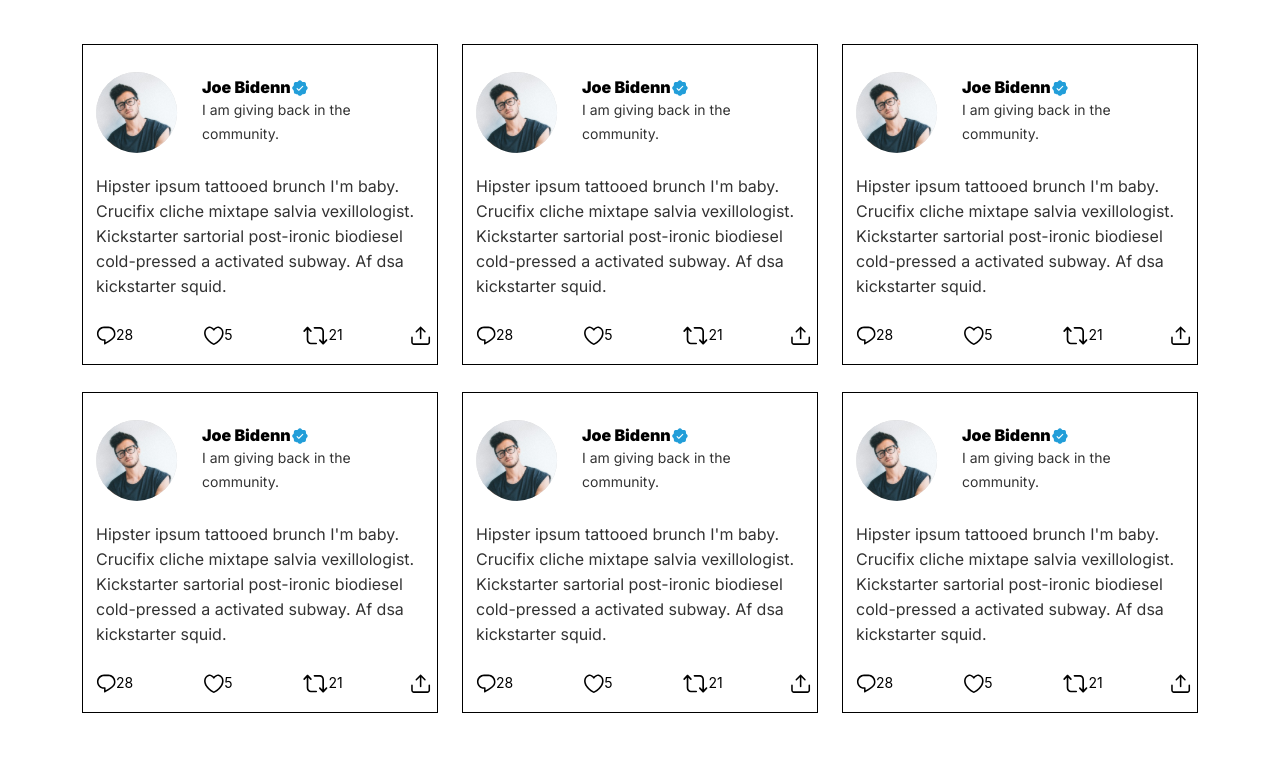
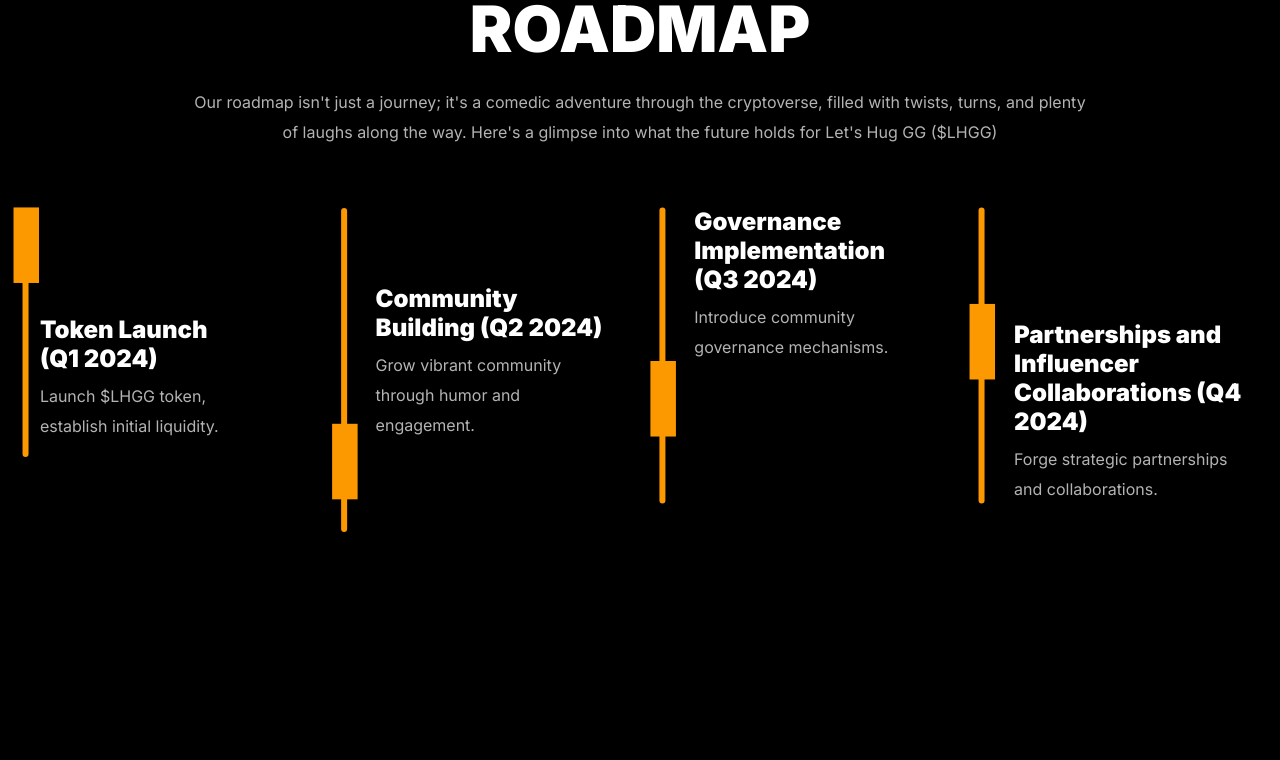
Before and after one commit to Sujatagoyat/Worldwide-protest, a React (Create React App) app: page / in a window 1280 px wide. Shown: the part 4960-5720 px from the top of the page. Built offline with nearby package versions, Linux system fonts and the light colour scheme.

Commit message:
roadmap sec done

```diff
--- a/src/App.css
+++ b/src/App.css
@@ -370,8 +370,7 @@ bottom: 0px;
   padding: 16px 72px;
 }
 
-.py-20{
-  padding-top: 20px;
+.pb-20{
   padding-bottom: 20px;
 }
 /* ================================== utility ====================== */
@@ -439,10 +438,7 @@ bottom: 0px;
   background-size: cover;
   background-repeat: no-repeat;
 }
-.py-lg-244{
-  padding-top: 244px;
-  padding-bottom: 378px;
-}
+
 .opacity_70{
   opacity: 70%;
 }
@@ -507,6 +503,13 @@ bottom: 0px;
   display: flex !important;
   gap: 18px !important;
 }
+.pb-20{
+  padding-bottom: 20px;
+}
+.py-20{
+  padding-top: 20px;
+  padding-bottom: 20px;
+}
 
 @media (min-width:576px) {
   :root{
@@ -514,6 +517,13 @@ bottom: 0px;
   }
   .lh-77 {
     line-height: 57.45px;
+  }
+  .py-sm-40{
+    padding-top: 40px;
+    padding-bottom: 40px;
+  }
+  .pb-sm-30{
+    padding-bottom: 30px;
   }
 }
 @media (min-width:768px) {
@@ -600,6 +610,13 @@ bottom: 0px;
   .pb-md-45{
     padding-bottom: 45px;
   }
+  .py-md-70{
+    padding-top: 70px;
+    padding-bottom: 70px;
+  }
+  .pb-md-60{
+    padding-bottom: 60px;
+  }
 }
 @media (min-width:992px) {
   .pb-lg-62{
@@ -672,6 +689,10 @@ bottom: 0px;
   }
   .pb-lg-96{
     padding-bottom: 96px;
+  }
+  .py-lg-244{
+    padding-top: 244px;
+    padding-bottom: 378px;
   }
 }
 
--- a/src/components/Roadmap.jsx
+++ b/src/components/Roadmap.jsx
@@ -4,13 +4,49 @@ import YellowLine2 from '../assets/Images/svg/yellow-line-2.svg'
 import YellowLine3 from '../assets/Images/svg/yellow-line-3.svg'
 import YellowLine4 from '../assets/Images/svg/yellow-line-4.svg'
 import YellowLine5 from '../assets/Images/svg/yellow-line-5.svg'
+import Slider from "react-slick";
 
 function Roadmap() {
+  var setting = {
+    dots: true,
+    infinite: true,
+    // autoplay:true,
+    speed: 500,
+    slidesToShow: 4,
+    slidesToScroll: 1,
+    responsive: [
+        {
+          breakpoint: 1024,
+          settings: {
+            slidesToShow: 3,
+            slidesToScroll: 1,
+            infinite: true,
+            dots: false
+          }
+        },
+        {
+          breakpoint: 768,
+          settings: {
+            slidesToShow: 2,
+            slidesToScroll: 1,
+            initialSlide: 2
+          }
+        },
+        {
+          breakpoint: 480,
+          settings: {
+            slidesToShow: 1,
+            slidesToScroll: 1
+          }
+        }
+      ]
+  };
   return (
-    <div className='roadmap-bg-img py-lg-244 token_bg_black d-none'>
+    <div className='roadmap-bg-img py-lg-244 py-md-70 py-sm-40 py-20 token_bg_black'>
           <h2 className='fw-extrabold text-64 lh-77 clr-white ff-inter text-center mb-0 pb-lg-20 pb-10'>ROADMAP</h2>
-          <p className='fw-normal text-16 lh-30 ff-inter clr-white opacity_70 max-w-894 mx-auto text-center mb-0 pb-lg-141'>Our roadmap isn't just a journey; it's a comedic adventure  through the cryptoverse, filled with twists, turns, and plenty of  laughs along the way. Here's a glimpse into what the future holds  for Let's Hug GG ($LHGG)</p>
-          <div className='d-flex gap-2'>
+          <p className='fw-normal text-16 lh-30 ff-inter clr-white opacity_70 max-w-894 mx-auto text-center mb-0 pb-lg-141 pb-md-60 pb-sm-40 pb-20'>Our roadmap isn't just a journey; it's a comedic adventure  through the cryptoverse, filled with twists, turns, and plenty of  laughs along the way. Here's a glimpse into what the future holds  for Let's Hug GG ($LHGG)</p>
+          <Slider {...setting}>
+          {/* <div className='d- flex gap-2'> */}
             <div className='d-flex align-items-end'>
                 <img src={YellowLine} alt="YellowLine" />
                 <div>
@@ -46,7 +82,8 @@ function Roadmap() {
                <p className='fw-normal text-16 lh-30 ff-inter clr-white opacity_70 max-w-237 mb-0'> Explore new use cases and  integrations for $LHGG.</p>
                </div>
             </div>
-            </div>
+            {/* </div>  */}
+            </Slider>
     </div>
   )
 }
```
